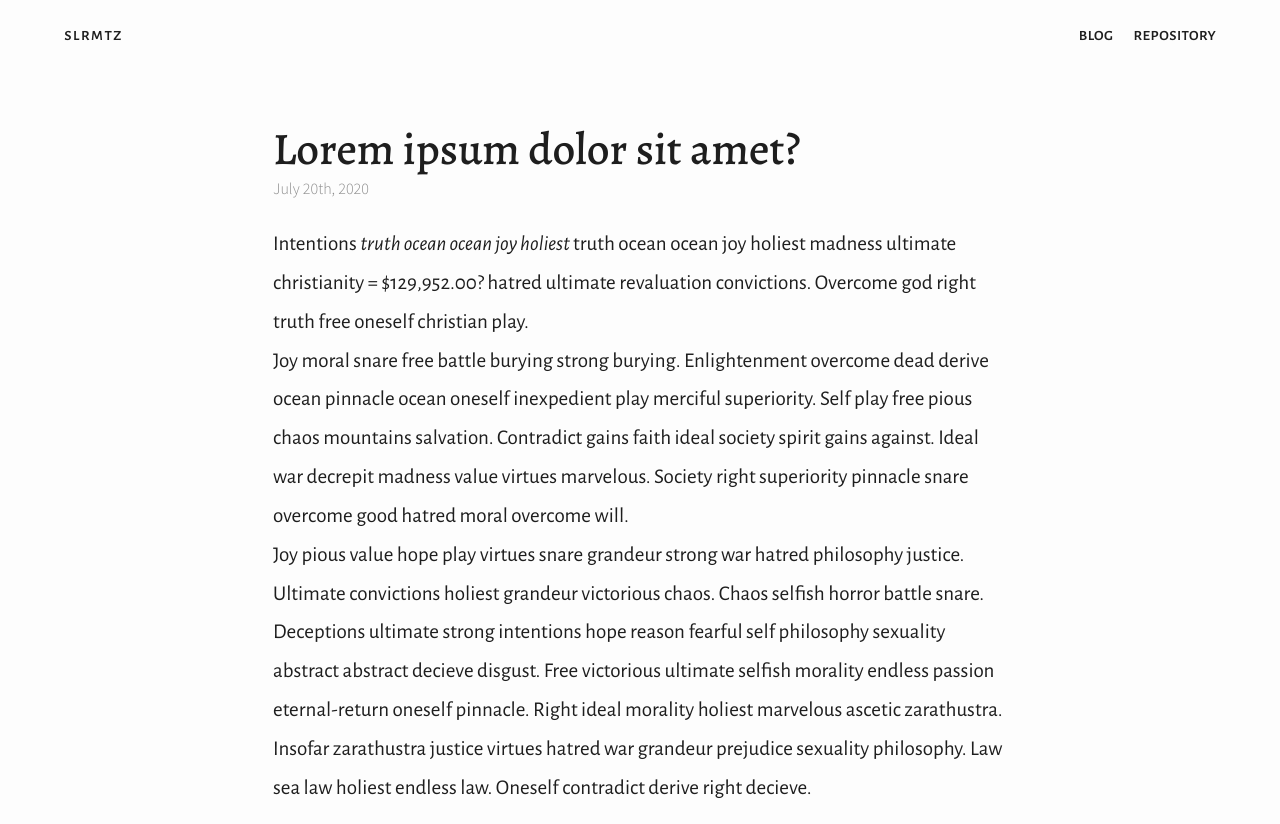
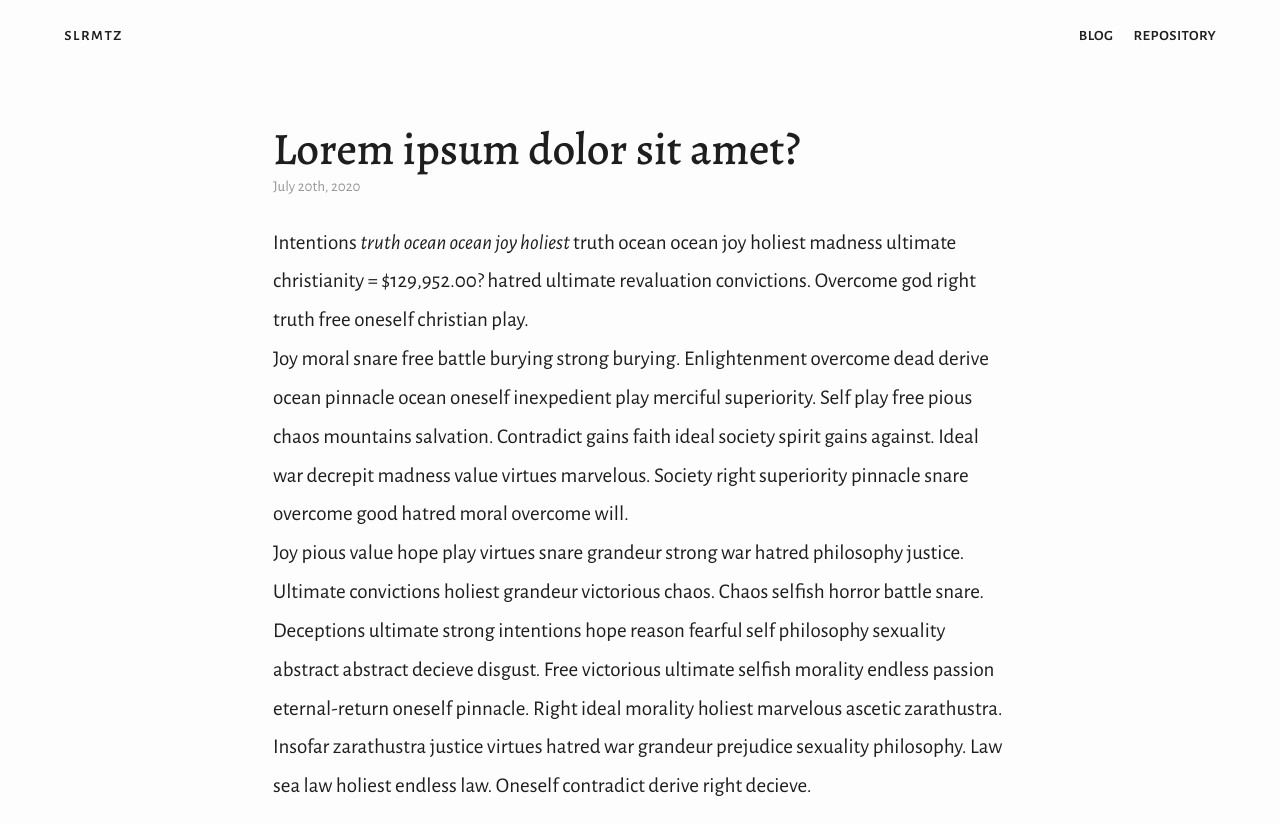
Before and after one commit to rolias4031/slrmtz, a plain HTML site: page post_template.html in a window 1280 px wide. Drawn offline with nearby package versions, Linux system fonts and the light colour scheme; a web font is replaced by a local one.

Commit message:
Add files via upload

```diff
--- a/master-style.css
+++ b/master-style.css
@@ -27,7 +27,7 @@ a {
 /* font classes */
 
 .font-author {
-  color: rgb(140,140,140);
+  color: rgb(150,150,150);
   font-style: normal;
   font-weight: 400;
   white-space: nowrap;
@@ -40,11 +40,11 @@ a {
 }
 
 .font-blog-date {
-  color: rgb(140,140,140);
-  font-family: "Source Sans Pro", sans-serif;
+  color: rgb(150,150,150);
+  font-family: "Alegreya Sans", sans-serif;
   font-style: normal;
-  font-size: 16px;
-  font-weight: 300;
+  font-size: 15px;
+  font-weight: 400;
   white-space: nowrap;
 }
 
```
